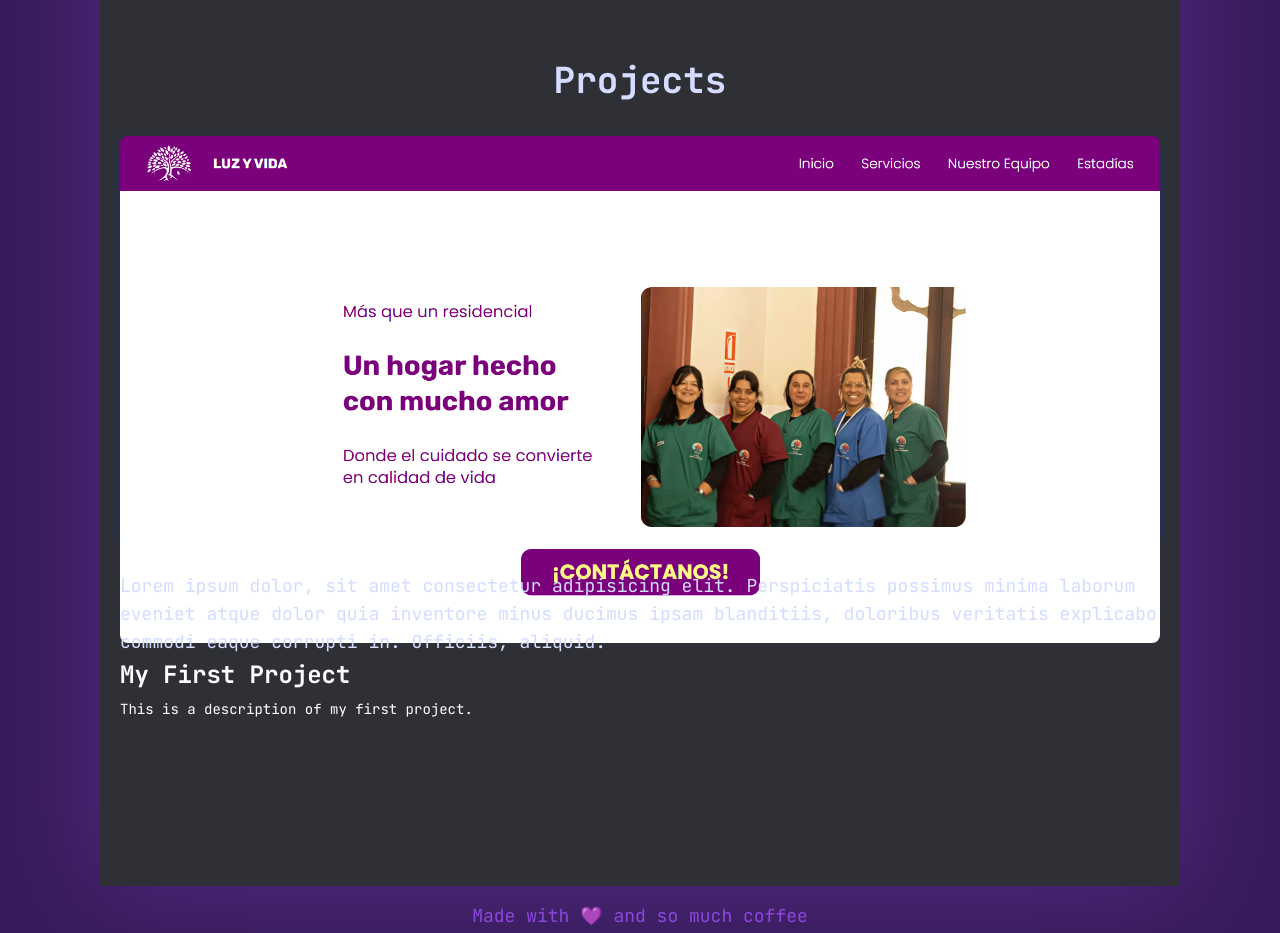
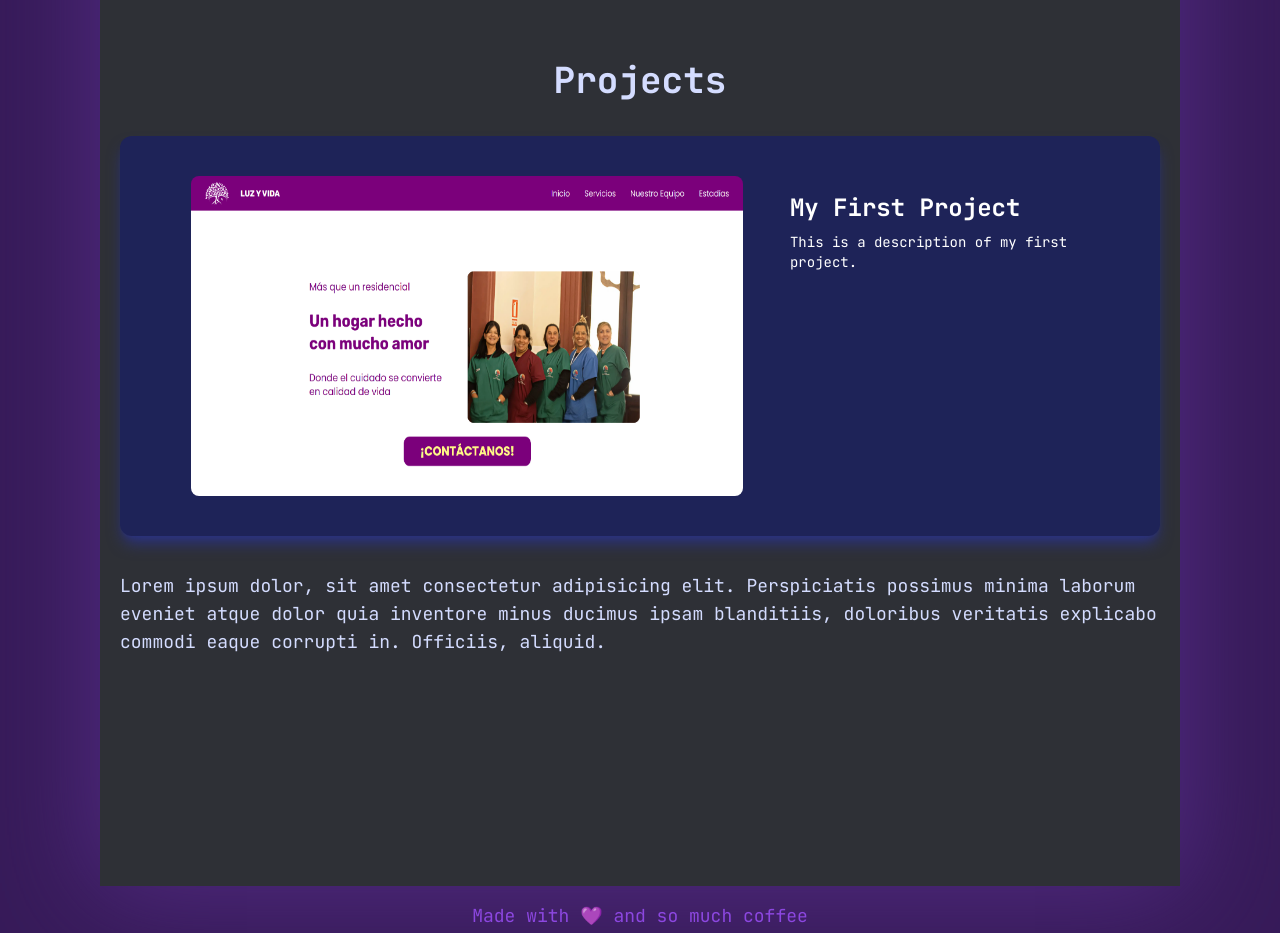
Before and after one commit to sofowest/portfolio, a React (Vite) app: page / in a window 1280 px wide. Shown: the part 1820-2753 px from the top of the page. Built offline with nearby package versions, Linux system fonts and the light colour scheme.

Commit message:
Update Project.tsx

```diff
--- a/src/components/ui/Project.tsx
+++ b/src/components/ui/Project.tsx
@@ -4,12 +4,12 @@ interface ProjectProps {
   imageUrl: string;
 }
 
-const baseClasses = "bg-[#1e2358] text-white rounded-lg  w-full my-2 shadow-lg shadow-[#2b3280] h-100";
+const baseClasses = "bg-[#1e2358] text-white rounded-xl  w-full my-2 shadow-lg shadow-[#2b3280] h-100 p-10 flex flex-col md:flex-row gap-4";
 function Project ({title, description, imageUrl}: ProjectProps) {
   return (
     <div className={baseClasses}>
       <section className="flex justify-center">
-        <img src={imageUrl} alt={`${title} project image`} className="w-full h-full rounded-lg"/>
+        <img src={imageUrl} alt={`${title} project image`} className="w-[90%] h-full rounded-lg"/>
       </section>
       <section className="mt-4">
         <h3 className="text-2xl font-bold">{title}</h3>
```
